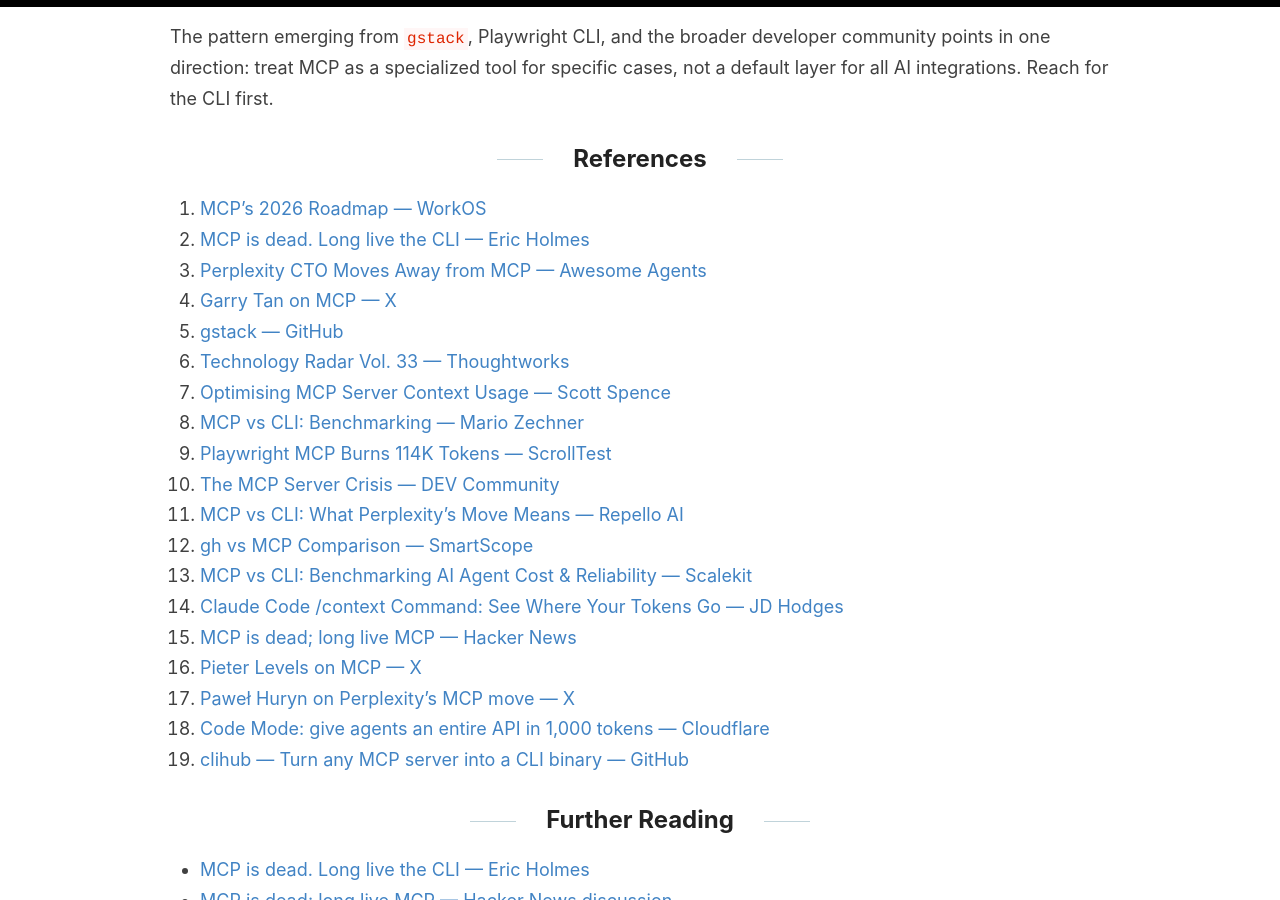
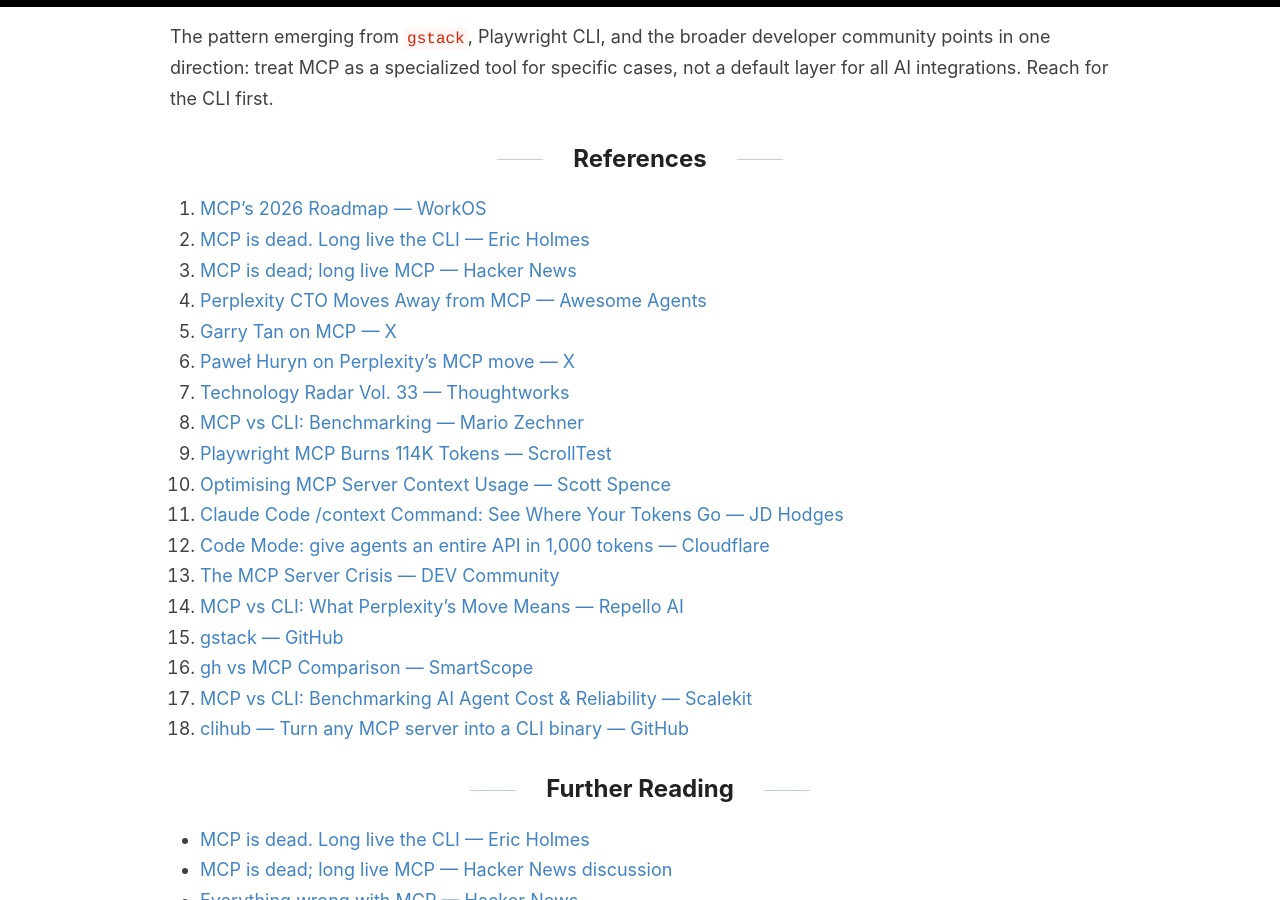
Before and after one commit to kfchou/kfchou.github.io, a Jekyll site: the page built from _posts/2026-03-25-forget-mcps.md, in a window 1280 px wide and 900 px high, scrolled down 7981 px. Built offline with Jekyll 4.4.1, drawn with Linux system fonts in a browser that asks for light colours; comment, search, counter and statistics services are not loaded; some of the changed text lies outside the part shown.

Commit message:
fix reference ordering

```diff
--- a/_posts/2026-03-25-forget-mcps.md
+++ b/_posts/2026-03-25-forget-mcps.md
@@ -177,8 +177,8 @@
 
 What I'm cautioning against is treating it as the *default* answer for every AI integration, which the industry did in 2025. As Thoughtworks put it: the antipattern is *naive API-to-MCP conversion*, not MCP itself.
 
-### [clihub][19] — compile any MCP server into a CLI binary
-If you must use an MCP, consider adopting [`clihub`][19]. It compiles an MCP server into a standalone CLI binary. Every tool the server exposes becomes a subcommand with flags derived from its JSON Schema. Auth is handled automatically. The generated binary has no runtime dependencies — no config files, no clihub needed at runtime.
+### [clihub][18] — compile any MCP server into a CLI binary
+If you must use an MCP, consider adopting [`clihub`][18]. It compiles an MCP server into a standalone CLI binary. Every tool the server exposes becomes a subcommand with flags derived from its JSON Schema. Auth is handled automatically. The generated binary has no runtime dependencies — no config files, no clihub needed at runtime.
 
 This matters for the "SaaS without a CLI" problem. If you're stuck with an MCP server you can't replace, clihub gives you the token efficiency of a CLI without rewriting anything.
 
@@ -194,43 +194,41 @@
 
 [1]: https://workos.com/blog/2026-mcp-roadmap-enterprise-readiness "MCP's 2026 Roadmap Makes Enterprise Readiness a Top Priority — WorkOS"
 [2]: https://ejholmes.github.io/2026/02/28/mcp-is-dead-long-live-the-cli.html "MCP is dead. Long live the CLI — Eric Holmes"
-[3]: https://awesomeagents.ai/news/perplexity-agent-api-mcp-shift/ "Perplexity CTO Moves Away from MCP Toward APIs and CLIs — Awesome Agents"
-[4]: https://x.com/garrytan/status/2031910564344262988 "Garry Tan on MCP — X"
-[5]: https://github.com/garrytan/gstack "gstack — GitHub"
-[6]: https://www.thoughtworks.com/content/dam/thoughtworks/documents/radar/2025/11/tr_technology_radar_vol_33_en.pdf "Technology Radar Vol. 33 — Thoughtworks"
-[7]: https://scottspence.com/posts/optimising-mcp-server-context-usage-in-claude-code "Optimising MCP Server Context Usage in Claude Code — Scott Spence"
+[3]: https://news.ycombinator.com/item?id=47380270 "MCP is dead; long live MCP — Hacker News"
+[4]: https://awesomeagents.ai/news/perplexity-agent-api-mcp-shift/ "Perplexity CTO Moves Away from MCP Toward APIs and CLIs — Awesome Agents"
+[5]: https://x.com/garrytan/status/2031910564344262988 "Garry Tan on MCP — X"
+[6]: https://x.com/PawelHuryn/status/2032360024589164929 "Paweł Huryn on Perplexity's MCP move — X"
+[7]: https://www.thoughtworks.com/content/dam/thoughtworks/documents/radar/2025/11/tr_technology_radar_vol_33_en.pdf "Technology Radar Vol. 33 — Thoughtworks"
 [8]: https://mariozechner.at/posts/2025-08-15-mcp-vs-cli/ "MCP vs CLI: Benchmarking Tools for Coding Agents — Mario Zechner"
 [9]: https://scrolltest.medium.com/playwright-mcp-burns-114k-tokens-per-test-the-new-cli-uses-27k-heres-when-to-use-each-65dabeaac7a0 "Playwright MCP Burns 114K Tokens Per Test. The New CLI Uses 27K. — ScrollTest"
-[10]: https://dev.to/neopotato/the-mcp-server-crisis-how-open-standard-created-a-wild-west-of-broken-implementations-115n "The MCP Server Crisis: How 'Open Standard' Created a Wild West of Broken Implementations — DEV Community"
-[11]: https://repello.ai/blog/mcp-vs-cli "MCP vs CLI: What Perplexity's Move Actually Means for AI Security Teams — Repello AI"
-[12]: https://smartscope.blog/en/Tips/GitHub/github-gh-mcp-comparison-guide/ "GitHub Operations in the AI Coding Era: gh vs MCP — SmartScope"
-[13]: https://www.scalekit.com/blog/mcp-vs-cli-use "MCP vs CLI: Benchmarking AI Agent Cost & Reliability — Scalekit"
-[14]: https://www.jdhodges.com/blog/claude-code-context-slash-command-token-usage/ "Claude Code /context Command: See Where Your Tokens Go — JD Hodges"
-[15]: https://news.ycombinator.com/item?id=47380270 "MCP is dead; long live MCP — Hacker News"
-[16]: https://x.com/levelsio/status/2031943074151104634 "Pieter Levels on MCP — X"
-[17]: https://x.com/PawelHuryn/status/2032360024589164929 "Paweł Huryn on Perplexity's MCP move — X"
-[18]: https://blog.cloudflare.com/code-mode-mcp/ "Code Mode: give agents an entire API in 1,000 tokens — Cloudflare"
-[19]: https://github.com/thellimist/clihub "clihub — Turn any MCP server into a CLI binary — GitHub"
+[10]: https://scottspence.com/posts/optimising-mcp-server-context-usage-in-claude-code "Optimising MCP Server Context Usage in Claude Code — Scott Spence"
+[11]: https://www.jdhodges.com/blog/claude-code-context-slash-command-token-usage/ "Claude Code /context Command: See Where Your Tokens Go — JD Hodges"
+[12]: https://blog.cloudflare.com/code-mode-mcp/ "Code Mode: give agents an entire API in 1,000 tokens — Cloudflare"
+[13]: https://dev.to/neopotato/the-mcp-server-crisis-how-open-standard-created-a-wild-west-of-broken-implementations-115n "The MCP Server Crisis: How 'Open Standard' Created a Wild West of Broken Implementations — DEV Community"
+[14]: https://repello.ai/blog/mcp-vs-cli "MCP vs CLI: What Perplexity's Move Actually Means for AI Security Teams — Repello AI"
+[15]: https://github.com/garrytan/gstack "gstack — GitHub"
+[16]: https://smartscope.blog/en/Tips/GitHub/github-gh-mcp-comparison-guide/ "GitHub Operations in the AI Coding Era: gh vs MCP — SmartScope"
+[17]: https://www.scalekit.com/blog/mcp-vs-cli-use "MCP vs CLI: Benchmarking AI Agent Cost & Reliability — Scalekit"
+[18]: https://github.com/thellimist/clihub "clihub — Turn any MCP server into a CLI binary — GitHub"
 
 1. [MCP's 2026 Roadmap — WorkOS](https://workos.com/blog/2026-mcp-roadmap-enterprise-readiness)
 2. [MCP is dead. Long live the CLI — Eric Holmes](https://ejholmes.github.io/2026/02/28/mcp-is-dead-long-live-the-cli.html)
-3. [Perplexity CTO Moves Away from MCP — Awesome Agents](https://awesomeagents.ai/news/perplexity-agent-api-mcp-shift/)
-4. [Garry Tan on MCP — X](https://x.com/garrytan/status/2031910564344262988)
-5. [gstack — GitHub](https://github.com/garrytan/gstack)
-6. [Technology Radar Vol. 33 — Thoughtworks](https://www.thoughtworks.com/content/dam/thoughtworks/documents/radar/2025/11/tr_technology_radar_vol_33_en.pdf)
-7. [Optimising MCP Server Context Usage — Scott Spence](https://scottspence.com/posts/optimising-mcp-server-context-usage-in-claude-code)
+3. [MCP is dead; long live MCP — Hacker News](https://news.ycombinator.com/item?id=47380270)
+4. [Perplexity CTO Moves Away from MCP — Awesome Agents](https://awesomeagents.ai/news/perplexity-agent-api-mcp-shift/)
+5. [Garry Tan on MCP — X](https://x.com/garrytan/status/2031910564344262988)
+6. [Paweł Huryn on Perplexity's MCP move — X](https://x.com/PawelHuryn/status/2032360024589164929)
+7. [Technology Radar Vol. 33 — Thoughtworks](https://www.thoughtworks.com/content/dam/thoughtworks/documents/radar/2025/11/tr_technology_radar_vol_33_en.pdf)
 8. [MCP vs CLI: Benchmarking — Mario Zechner](https://mariozechner.at/posts/2025-08-15-mcp-vs-cli/)
 9. [Playwright MCP Burns 114K Tokens — ScrollTest](https://scrolltest.medium.com/playwright-mcp-burns-114k-tokens-per-test-the-new-cli-uses-27k-heres-when-to-use-each-65dabeaac7a0)
-10. [The MCP Server Crisis — DEV Community](https://dev.to/neopotato/the-mcp-server-crisis-how-open-standard-created-a-wild-west-of-broken-implementations-115n)
-11. [MCP vs CLI: What Perplexity's Move Means — Repello AI](https://repello.ai/blog/mcp-vs-cli)
-12. [gh vs MCP Comparison — SmartScope](https://smartscope.blog/en/Tips/GitHub/github-gh-mcp-comparison-guide/)
-13. [MCP vs CLI: Benchmarking AI Agent Cost & Reliability — Scalekit](https://www.scalekit.com/blog/mcp-vs-cli-use)
-14. [Claude Code /context Command: See Where Your Tokens Go — JD Hodges](https://www.jdhodges.com/blog/claude-code-context-slash-command-token-usage/)
-15. [MCP is dead; long live MCP — Hacker News](https://news.ycombinator.com/item?id=47380270)
-16. [Pieter Levels on MCP — X](https://x.com/levelsio/status/2031943074151104634)
-17. [Paweł Huryn on Perplexity's MCP move — X](https://x.com/PawelHuryn/status/2032360024589164929)
-18. [Code Mode: give agents an entire API in 1,000 tokens — Cloudflare](https://blog.cloudflare.com/code-mode-mcp/)
-19. [clihub — Turn any MCP server into a CLI binary — GitHub](https://github.com/thellimist/clihub)
+10. [Optimising MCP Server Context Usage — Scott Spence](https://scottspence.com/posts/optimising-mcp-server-context-usage-in-claude-code)
+11. [Claude Code /context Command: See Where Your Tokens Go — JD Hodges](https://www.jdhodges.com/blog/claude-code-context-slash-command-token-usage/)
+12. [Code Mode: give agents an entire API in 1,000 tokens — Cloudflare](https://blog.cloudflare.com/code-mode-mcp/)
+13. [The MCP Server Crisis — DEV Community](https://dev.to/neopotato/the-mcp-server-crisis-how-open-standard-created-a-wild-west-of-broken-implementations-115n)
+14. [MCP vs CLI: What Perplexity's Move Means — Repello AI](https://repello.ai/blog/mcp-vs-cli)
+15. [gstack — GitHub](https://github.com/garrytan/gstack)
+16. [gh vs MCP Comparison — SmartScope](https://smartscope.blog/en/Tips/GitHub/github-gh-mcp-comparison-guide/)
+17. [MCP vs CLI: Benchmarking AI Agent Cost & Reliability — Scalekit](https://www.scalekit.com/blog/mcp-vs-cli-use)
+18. [clihub — Turn any MCP server into a CLI binary — GitHub](https://github.com/thellimist/clihub)
 
 ## Further Reading
 
```
Also changed, not shown: other parts of _posts/2026-03-25-forget-mcps.md (+15 -15 lines).
